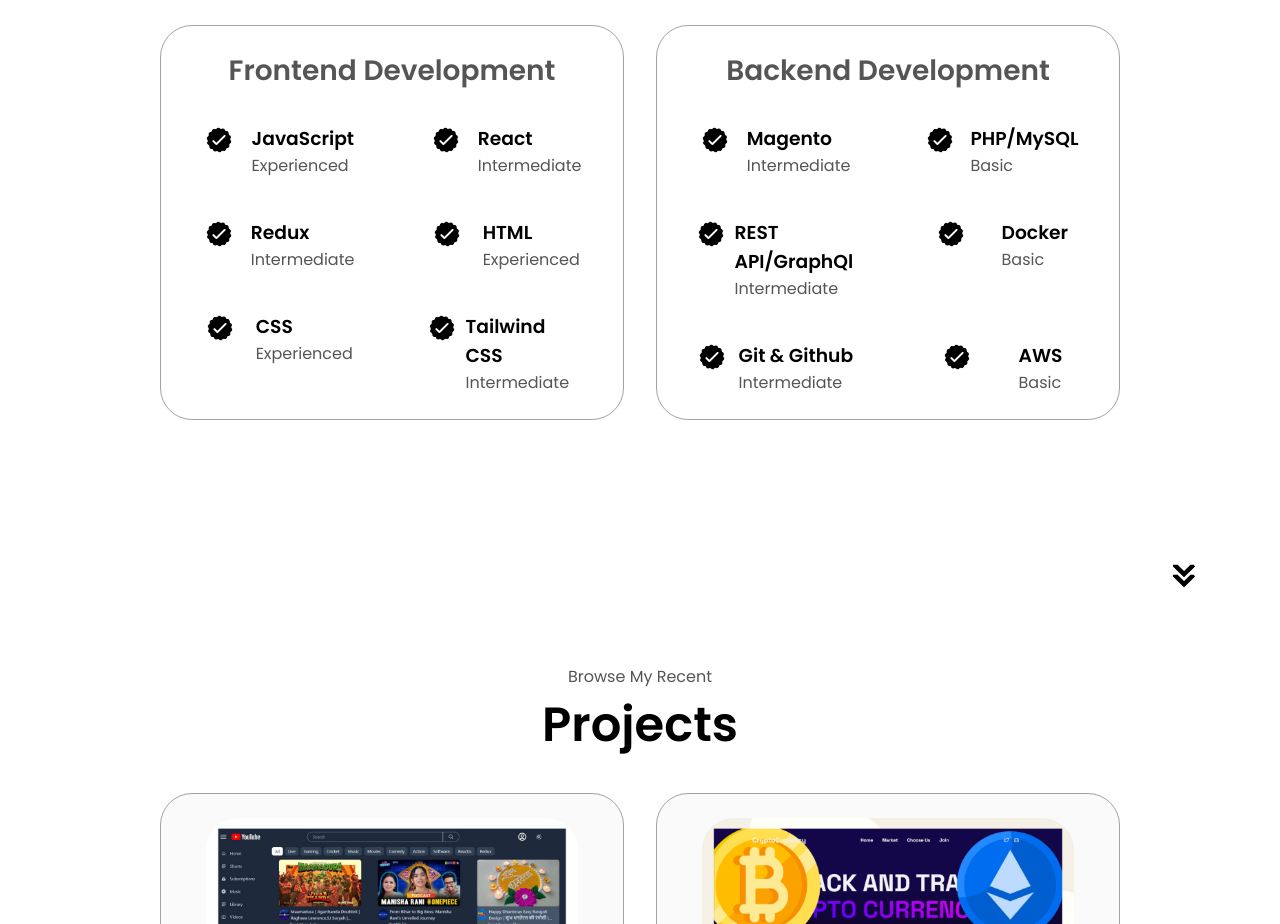
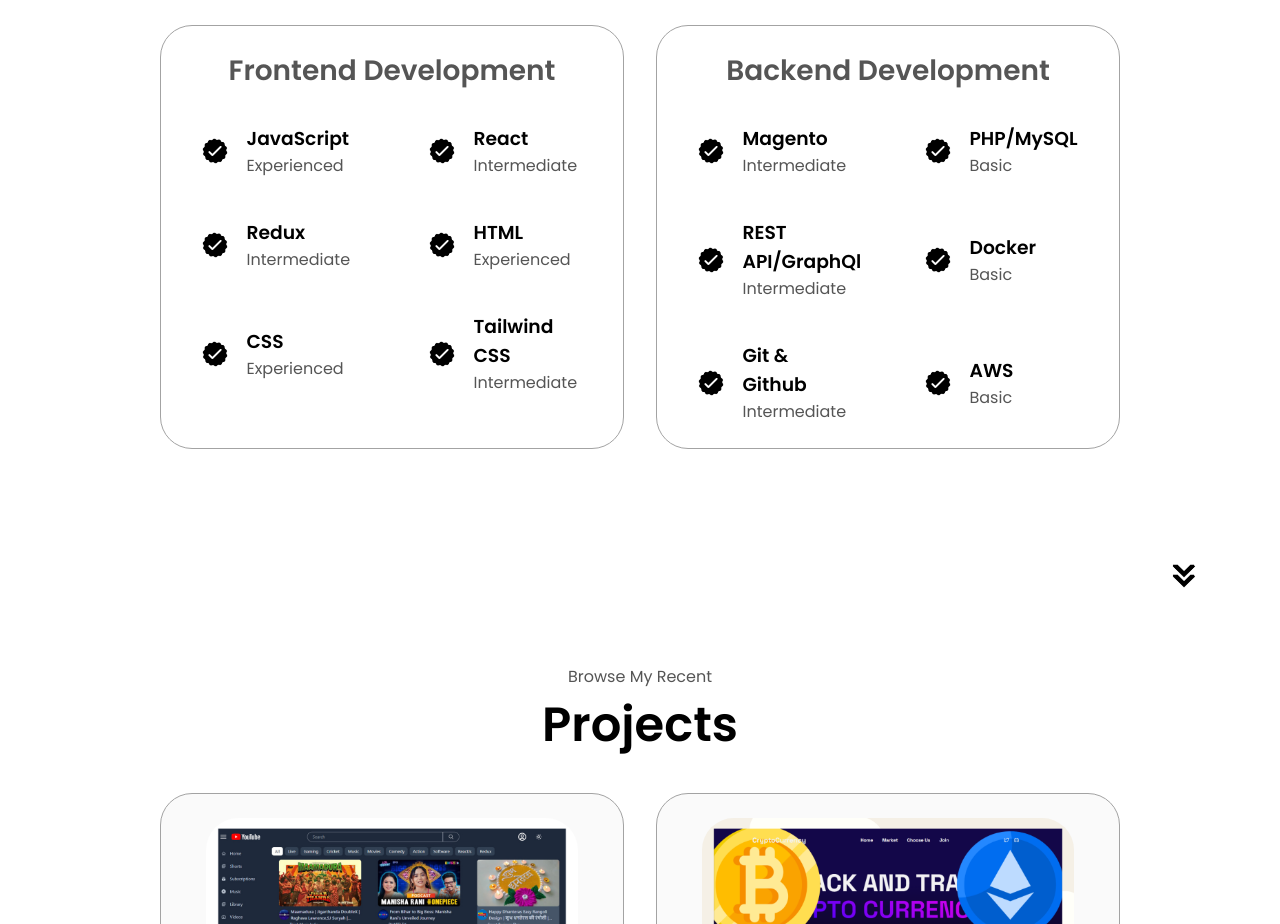
Before and after one commit to smrkhan21/personal, a React (Create React App) app: page / in a window 1280 px wide. Shown: the part 1800-2724 px from the top of the page. Built offline with nearby package versions, Linux system fonts and the light colour scheme.

Commit message:
Updated code

```diff
--- a/src/index.css
+++ b/src/index.css
@@ -344,9 +344,10 @@ section {
 
 article {
   display: flex;
+  align-items: center;
   width: 10rem;
-  justify-content: space-around;
-  gap: 0.5rem;
+  /* justify-content: space-between; */
+  gap: 1rem;
 }
 
 article .icon {
@@ -373,6 +374,12 @@ article .icon {
 .project-title {
   margin: 1rem;
   color: black;
+}
+
+.project-img:hover {
+  cursor: pointer;
+  border: 1px solid rgb(180, 180, 180);
+  border-radius: 0.5rem;
 }
 
 .project-btn {
```
